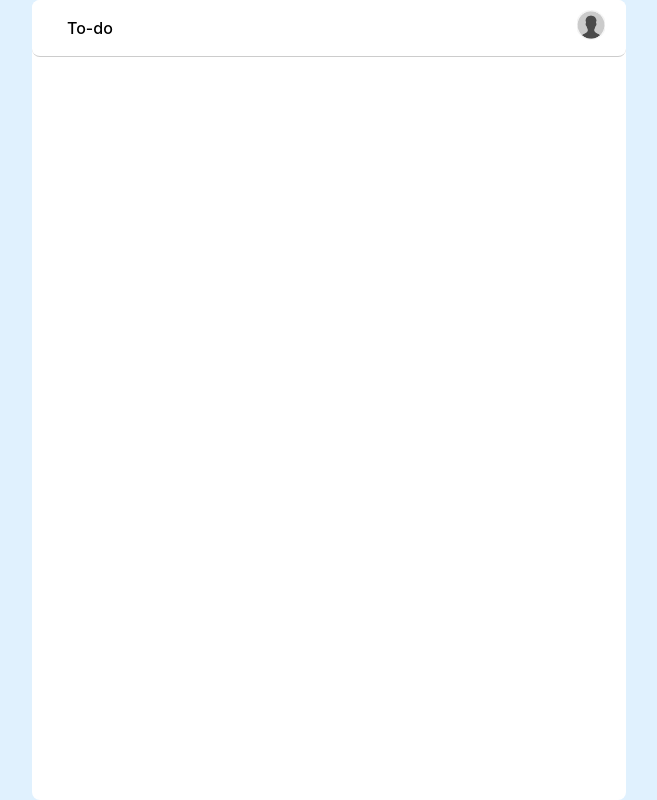
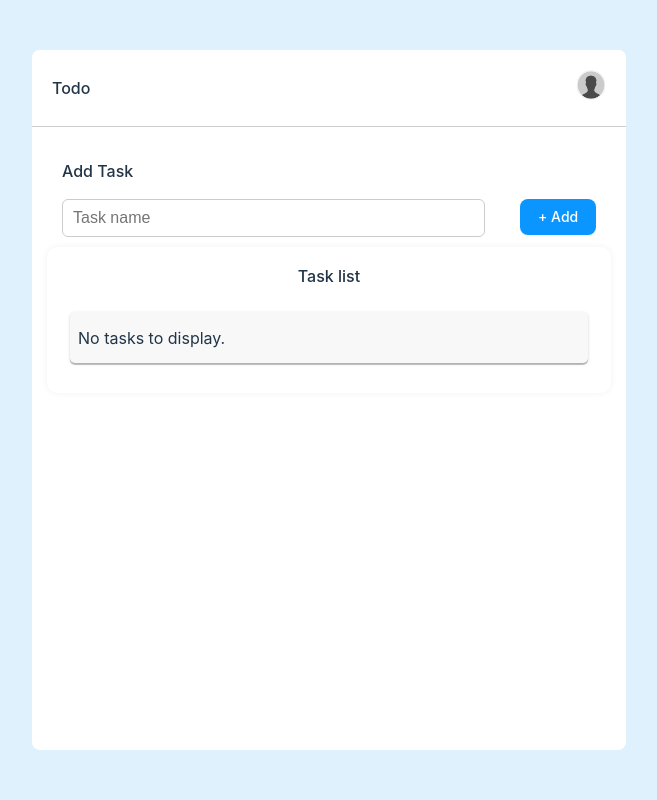
Before and after one commit to Sanoop-s/todo-with-props-emit, a Vue app: page /to-do in a window 1280 px wide. Before the commit this address had no page. Shown: the whole page, without its empty margins (311-968 px from the left). Built offline with nearby package versions, Linux system fonts and the light colour scheme.

Commit message:
routes added

```diff
--- a/package.json
+++ b/package.json
@@ -1,6 +1,5 @@
 {
   "name": "vue-with-basics",
-  "homepage": "https://github.com/Sanoop-s/todo-with-props-emit",
   "private": true,
   "version": "0.0.0",
   "type": "module",
--- a/src/App.vue
+++ b/src/App.vue
@@ -1,13 +1,10 @@
 <script setup>
+
 </script>
 
 <template>
   <div class="head">
-    <nav>
-      <div>
-        <router-link to="/to-do/Add task">To-do</router-link>
-      </div>
-    </nav>
+    <p class="fw-500">Todo </p>
     <div>
       <img src="./assets/user/user.jpg" alt="user-img" width="50px" height="50px" class="img-responsive">
     </div>
@@ -51,12 +48,13 @@ nav a.router-link-active {
 .head {
   background-color: #ffffff;
   padding: 10px 20px;
-  border-radius: 8px;
   border-bottom: 1px solid #ccc;
   display: flex;
   justify-content: space-between;
   position: relative;
   align-items: center;
+  border-top-left-radius: 8px;
+  border-top-right-radius: 8px;
 }
 
 .img-responsive {
@@ -65,4 +63,8 @@ nav a.router-link-active {
   height: 30px;
   border-radius: 100px;
 }
+
+.fw-500 {
+  font-weight: 500;
+}
 </style>
--- /dev/null
+++ b/src/components/Home.vue
@@ -0,0 +1,17 @@
+<script setup>
+import { router } from '../routes';
+
+const onRouteTodo = () => {
+    router.push({
+        name: "todo"
+    })
+}
+</script>
+<template>
+    <div>
+        <h3>Home page</h3>
+    </div>
+    <div>
+        <button type="button" @click="onRouteTodo">Manage todo list</button>
+    </div>
+</template>
--- a/src/components/ToDoList.vue
+++ b/src/components/ToDoList.vue
@@ -79,16 +79,16 @@ const handleDelete = (val) => {
 </script>
 
 <template>
-    <div class="card" style="margin-top: 30px;">
+    <div class="card card-top" >
         <div style="padding: 0px 15px;">
-            <p style="font-weight: 500;">{{ $route.params.heading }}</p>
+            <p style="font-weight: 500;">Add Task</p>
             <div class="inputCont">
-                <div style="width: 70%;">
+                <div style="width: 75%;">
                     <input type="text" class="form-control" v-model="value" placeholder="Task name">
                     <span class="text-danger" v-if="required">This field is required.</span>
                     <span class="text-danger" v-if="duplicate">This task already exists!</span>
                 </div>
-                <div style="width: 30%;">
+                <div style="width: 25%;">
                     <button type="button" class="addBtn float-right" @click="onAdd">+ Add</button>
                 </div>
             </div>
@@ -155,8 +155,10 @@ h2 {
     outline: #0b96ff auto 1px;
 }
 
-button {
-    background-color: #0b96ff;
-    color: white;
+
+.card-top{
+    margin-top: 15px;
+    box-shadow: none;
+    text-align: left;
 }
 </style>
--- a/src/routes.js
+++ b/src/routes.js
@@ -1,9 +1,10 @@
 import { createRouter, createWebHistory } from "vue-router";
 import ToDoList from "./components/ToDoList.vue";
+import Home from "./components/Home.vue";
 
 const routes = [
-    { path: "/", redirect:'/to-do/Addtask' },
-    { path: "/to-do/:heading", component:() => ToDoList}
+    { path: "/",component:Home, name:"home" },
+    { path: "/to-do", component:() => ToDoList,name:'todo'}
 ]
 
 export const router = createRouter({
--- a/src/style.css
+++ b/src/style.css
@@ -26,7 +26,7 @@ a:hover {
 body {
   margin: 0;
   display: flex;
-  /* place-items: center; */
+  place-items: center;
   min-width: 320px;
   min-height: 100vh;
   background-color: #1193f521;
@@ -59,8 +59,11 @@ button:focus-visible {
 }
 
 .card {
-  padding: 0px 15px;
-  text-align: left;
+  padding: 1px 15px;
+  background-color: white;
+  border-radius: 10px;
+  box-shadow: 0px 0px 7px -2px #c7c7c775;
+  text-align: center
 
 }
 
@@ -93,3 +96,7 @@ button:focus,
 button:focus-visible {
   outline: none
 }
+button {
+  background-color: #0b96ff;
+  color: white;
+}
```
